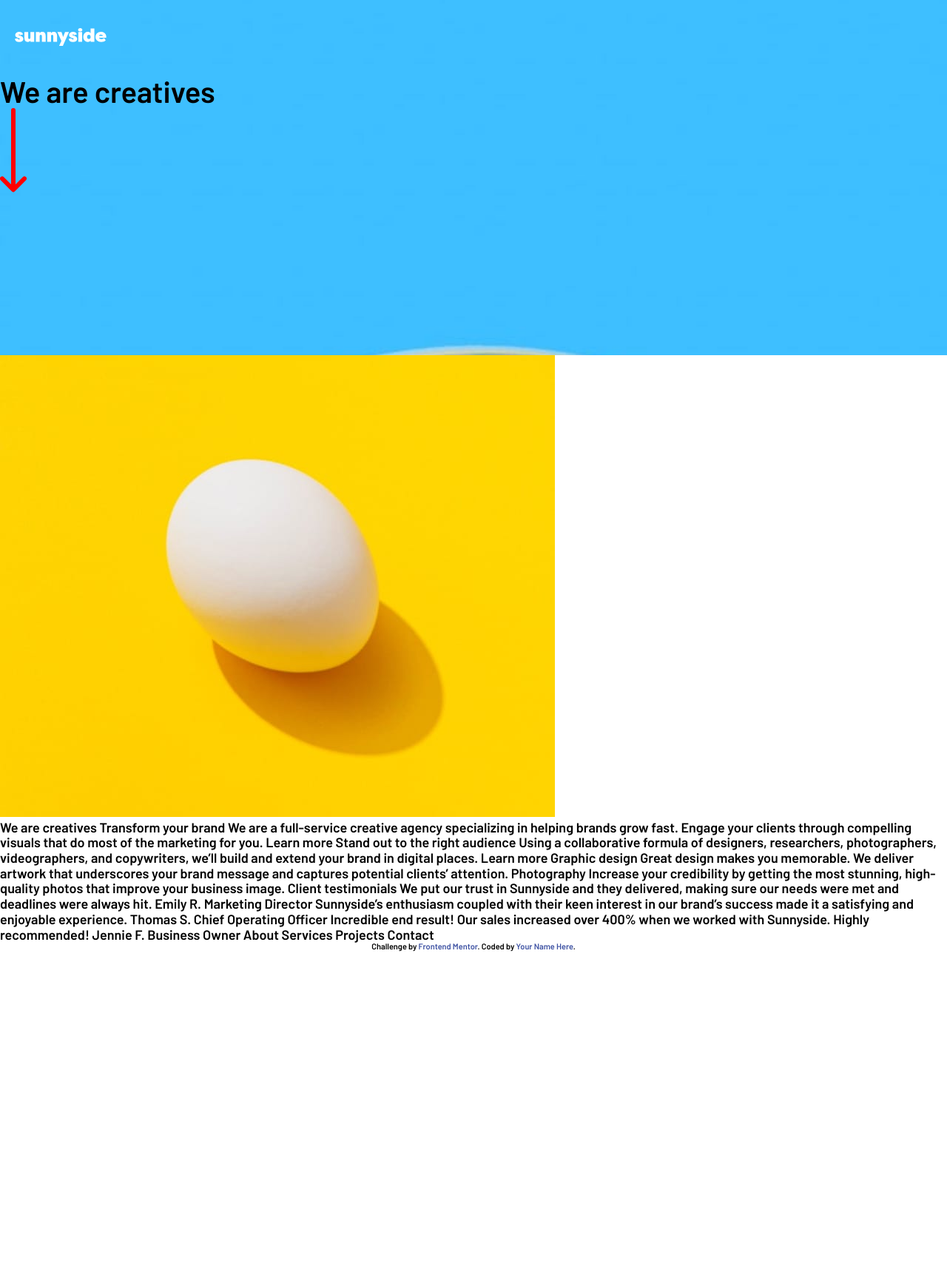
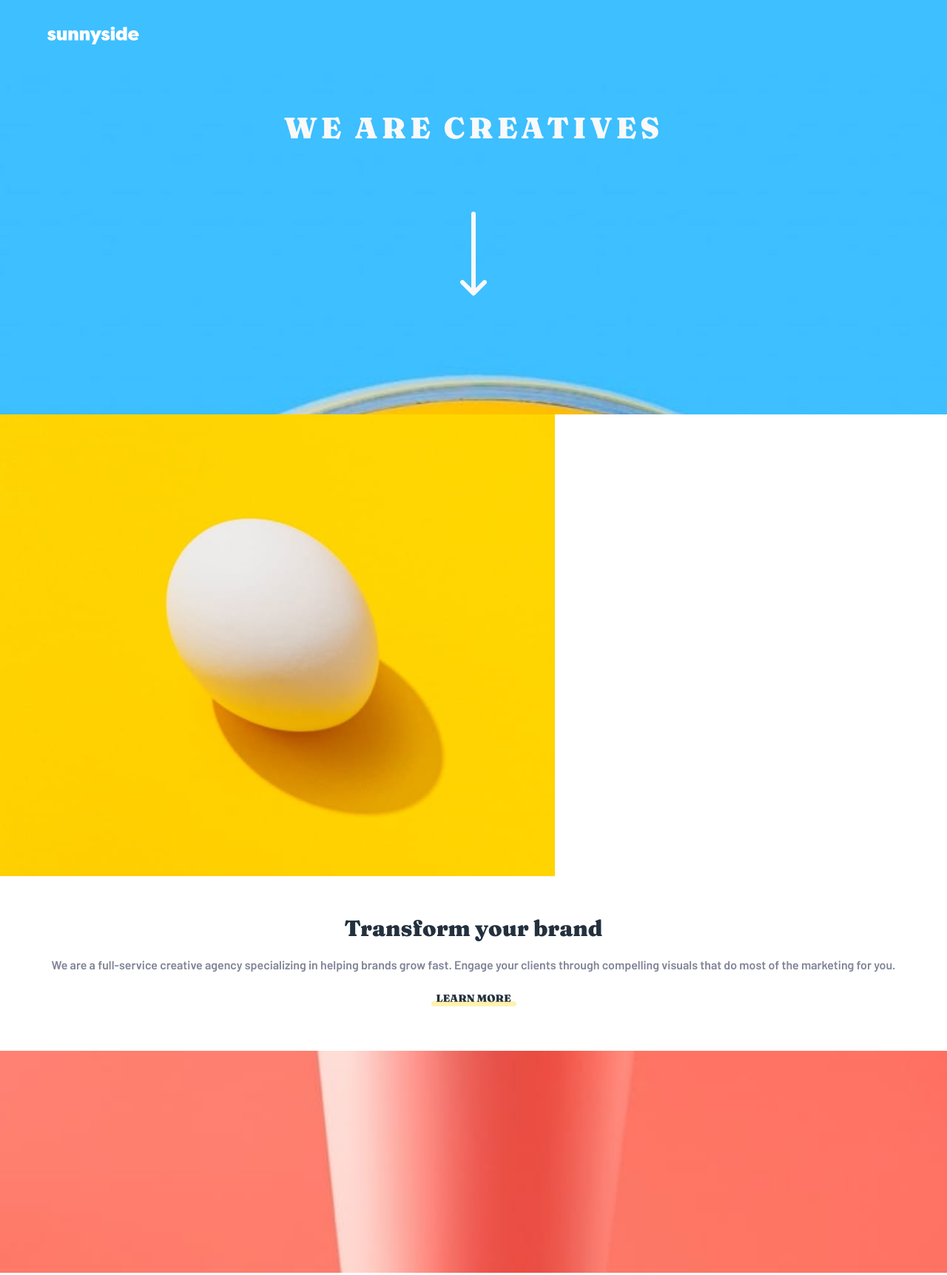
Before and after one commit to Tomoroki/sunnyside-agency-landing-page, a website built with Vite: page src/index.html in a window 1280 px wide. Shown: the top 1723 px of the page at 74% size. Before the commit the page ends 1286 px from the top, so only its background shows below. Built offline with nearby package versions, Linux system fonts and the light colour scheme.

Commit message:
Avances hasta la img de la copa

```diff
--- a/src/index.html
+++ b/src/index.html
@@ -15,8 +15,8 @@
 </head>
 
 <body>
-    <header class="header">
     <nav class="nav">
+        <div class="container">
             <picture class="nav__logo">
                 <img src="./assets/logo.svg" alt="Logo Sunnyside">
             </picture>
@@ -28,13 +28,15 @@
             </div>
 
             <ul class="nav__list">
-                <li>About</li>
-                <li>Services</li>
-                <li>Projects</li>
-                <li>Contact</li>
+                <li><a href="#about">About</a></li>
+                <li><a href="#">Services</a></li>
+                <li><a href="#">Projects</a></li>
+                <li><a href="#">Contact</a></li>
             </ul>
+        </div>
     </nav>
-        <section class="hero">
+    <header class="header">
+        <section id="about" class="about">
             <h1>We are creatives</h1>
             <svg width="36" height="114" xmlns="http://www.w3.org/2000/svg">
                 <g stroke="#FFF" stroke-width="6" fill="none" fill-rule="evenodd" stroke-linecap="round"
@@ -44,22 +46,25 @@
             </svg>
         </section>
     </header>
-    <div><img src="./assets/mobile/image-transform.jpg" alt=""></div>
+    <main class="main">
+        <figure><img src="./assets/mobile/image-transform.jpg" alt=""></figure>
 
-
-
-    We are creatives
-
-    Transform your brand
-
+        <section id="services" class="main__services brand">
+            <h2>Transform your brand</h2>
+            <p>
                 We are a full-service creative agency specializing in helping brands grow fast.
                 Engage your clients through compelling visuals that do most of the marketing for you.
-
-    Learn more
+            </p>
+            <p class="link"><a href="#">Learn more</a></p>
+        </section>
+        <figure class="main__image--copa">
+            <!-- <img src="./assets/mobile/image-stand-out.jpg" alt="image-stand-out"> -->
+        </figure>
 
         Stand out to the right audience
 
-    Using a collaborative formula of designers, researchers, photographers, videographers, and copywriters, we’ll build
+        Using a collaborative formula of designers, researchers, photographers, videographers, and copywriters, we’ll
+        build
         and
         extend your brand in digital places.
 
@@ -72,6 +77,7 @@
 
         Photography
         Increase your credibility by getting the most stunning, high-quality photos that improve your business image.
+    </main>
 
     Client testimonials
 
--- a/src/js/index.js
+++ b/src/js/index.js
@@ -1,5 +1,5 @@
 (function () {
-    const hamburger = document.querySelector('nav__hamburger');
+    const hamburger = document.querySelector('.nav__hamburger');
     const list = document.querySelector('.nav__list');
     console.log(hamburger);
     console.log(list);
--- a/src/scss/base/_globales.scss
+++ b/src/scss/base/_globales.scss
@@ -27,12 +27,6 @@ p {
     font-size: 2rem;
     color: $black;
 }
-
-.container {
-    max-width: 120rem;
-    width: 95%;
-    margin: 0 auto;
-}
 a {
     text-decoration: none;
 }
--- a/src/scss/layout/_main.scss
+++ b/src/scss/layout/_main.scss
@@ -1,16 +1,18 @@
 // codigo aquí
-.header {
-    background-image: url(/assets/mobile/image-header.jpg);
-        background-size: cover;
-        background-position: center;
-        background-repeat: no-repeat;
-        height: 60vh;
 .nav {
+    position: fixed;
+    top: 0;
+    right: 0;
+    left: 0;
+    background-color: #3EBFFFFF;
+    .container {
+        margin: 0 auto;
+        height: 10rem;
         display: flex;
         justify-content: space-between;
         align-items: center;
-            padding: 0 2rem;
-            height: 10rem;
+        max-width: 90%;
+    }
     &__hamburger {
         color: #242329;
         cursor: pointer;
@@ -22,6 +24,7 @@
             -webkit-transform: translateY(200%) rotate(45deg);
             -ms-transform: translateY(200%) rotate(45deg);
             transform: translateY(200%) rotate(45deg);
+            transition: all 0.3s ease-in-out;
         }
 
         &.is-active .mid {
@@ -32,13 +35,14 @@
             -webkit-transform: translateY(-200%) rotate(135deg);
             -ms-transform: translateY(-200%) rotate(135deg);
             transform: translateY(-200%) rotate(135deg);
+            transition: all 0.3s ease-in-out;
         }
 
         .layer {
-                        background-color: $black;
+            background-color: $white;
             height: 4px;
-                        width: 2.8rem;
-                        margin-bottom: 4px;
+            width: 3rem;
+            margin-top: 4px;
             color: red;
             border-radius: 2px;
         }
@@ -48,51 +52,143 @@
         }
     }
 
-                .menu__hamburger:hover {
-                    color: $white
-                }
-
     &__list {
+        display: none;
         margin-left: 2rem;
         font-size: 1.6rem;
         font-weight: bold;
         color: $black;
         position: fixed;
-                    max-width: 24rem;
-                    top: 0;
-                    right: -100%;
-                    bottom: 0;
+        max-width: 90%;
+        top: 80px;
         width: 100%;
         background-color: $white;
         margin: 0;
-                    padding: 2rem 0 4rem;
         box-shadow: -1px 0px 5px rgb(0 0 0 / 15%);
         transition: .4s;
-                    padding: 2rem;
+        padding: 7rem 2rem 4rem;
         list-style-type: none;
+        clip-path: polygon(0 100%, 100% 100%, 100% 75%, 100% 31%, 100% 0, 92% 10%, 0 10%);
+
         li {
+            font-size: 2rem;
+            color: $darkGrayishBlue;
+            a {
+                &:visited {
+                    color: $darkGrayishBlue;
+                }
                 &:hover {
-                        color: $white;
+                    color: purple;
+                }
+            }
+            &:last-child {
+                background-color: $yellow;
+                padding: 1.5rem 3rem;
+                border-radius: 3rem;
+                a {
+                    text-transform: uppercase;
+                    color: $black;
                 }
             }
         }
     }
-        section {
+
+    .nav__items--show {
+        // top: 150px;
+        display: flex;
+        flex-direction: column;
+        align-items: center;
+        row-gap: 3rem;
+    }
+}
+.header {
+    background-image: url(/assets/mobile/image-header.jpg);
+    background-size: cover;
+    background-position: center;
+    background-repeat: no-repeat;
+    height: 70vh;
+    .about {
+            display: flex;
+            flex-direction: column;
+            align-items: center;
+
+            h1 {
+                padding-top: 15rem;
+                font-family: $fuenteSecundaria;
+                font-weight: 900;
+                font-size: 4rem;
+                color: $white;
+                text-align: center;
+                text-transform: uppercase;
+                letter-spacing: .5rem;
+            }
+
             svg {
+                margin-top: 9rem;
+
                 g {
-                        stroke: red;
+                    stroke: $white;
+                }
             }
         }
 }
 
-            img {
+// MAIN
+.main {
+    figure {
+        margin: 0;
+    }
+    &__image {
+        &--copa {
+            height: 30rem;
+            background-image: url(/assets/mobile/image-stand-out.jpg);
+            background-size: cover;
+            background-position: center;
+            background-repeat: no-repeat;
+        }
+    }
+    &__services {
+        padding: 3rem;
+        text-align: center;
+        h2 {
+            font-family: $fuenteSecundaria;
+            font-weight: 900;
+            font-size: 3rem;
+            color: $veryDarkDesaturatedBlue;
+            margin-top: 2rem;
+        }
+        p {
+            font-size: 1.6rem;
+            color: $darkGrayishBlue;
+            line-height: 1.5;
+            margin-top: 2rem;
+        }
+        .link {
+            margin: 2rem 0 3rem;
+            a {
+                color: $veryDarkDesaturatedBlue;
+                text-transform: uppercase;
+                font-family: $fuenteSecundaria;
+                font-weight: 900;
+                font-size: 1.4rem;
+                margin: 0;
+                &::after {
+                    content: "";
                     display: block;
+                    width: 11.5rem;
+                    height: .7rem;
+                    background-color: $yellow;
+                    margin: -.7rem auto 0;
+                    border-radius: 1rem;
+                    opacity: .3;
+                }
+            }
+        }
     }
 }
 
-.nav__items--show {
-    right: 0;
-}
+
+
 
 .attribution {
     font-size: 11px;
```
Lines whose indentation alone changed are shown as unchanged.
